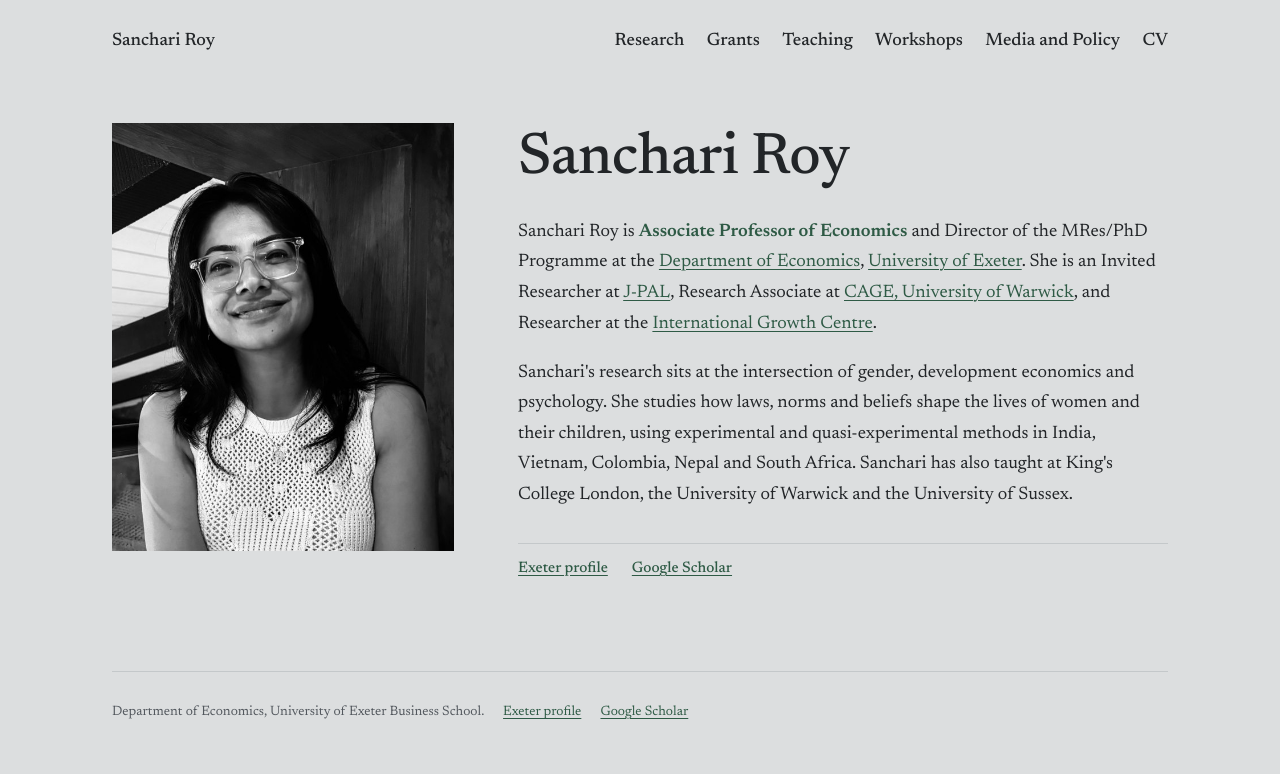
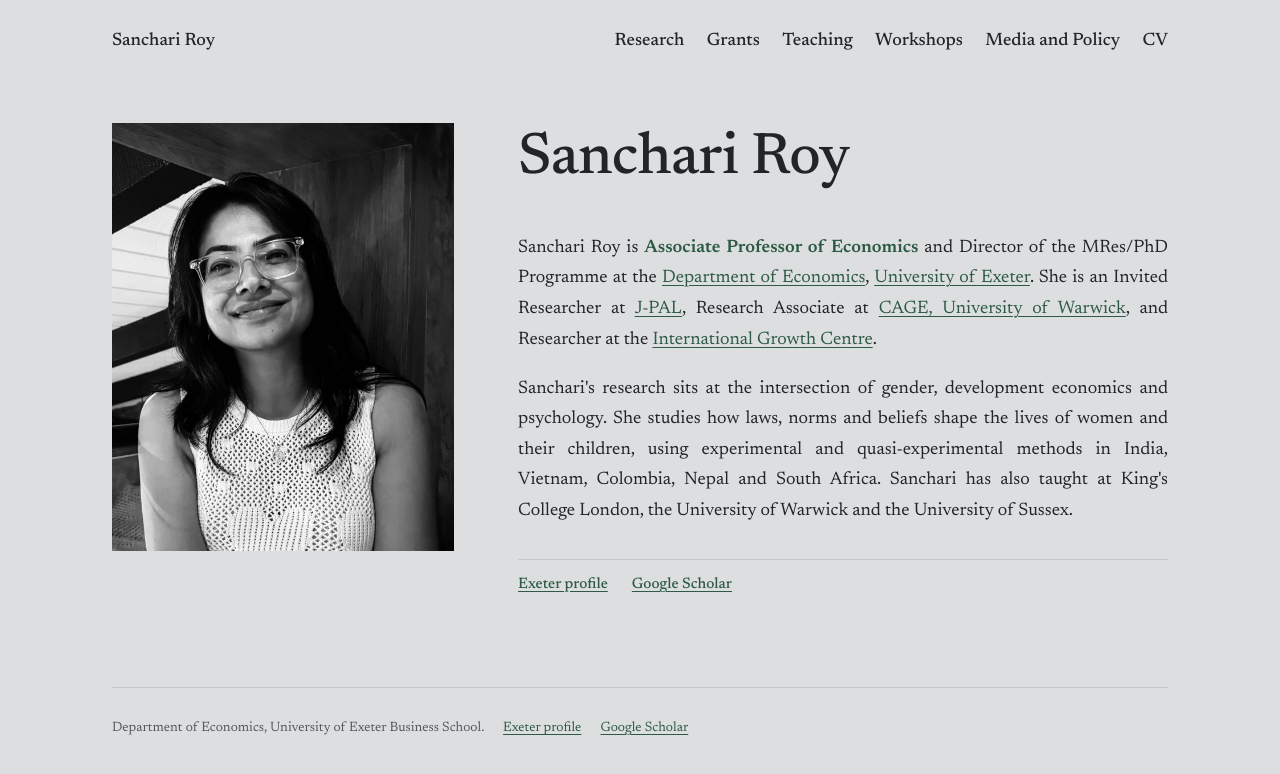
Before and after one commit to sanchariroym/sanchariroym.github.io, a Jekyll site: the page built from index.md, in a window 1280 px wide. Shown: the top 774 px of the page. Built offline with Jekyll 4.4.1, drawn with Linux system fonts in a browser that asks for light colours.

Commit message:
Home: more space above bio; bio justified to align with menu
Co-Authored-By: Claude Opus 5.5 <noreply@anthropic.com>
Claude-Session: https://claude.ai/code/session_01BVddaAtzbXtbz8eDZN5RwJ

```diff
--- a/assets/css/style.css
+++ b/assets/css/style.css
@@ -40,8 +40,8 @@ a:focus-visible { outline: 2px solid var(--accent); outline-offset: 3px; }
 .photo img { width: 100%; height: 100%; object-fit: cover; object-position: 50% 22%; display: block; }
 .intro h1 { font: 500 clamp(2.4rem, 4.6vw, 3.8rem)/1.05 var(--display); letter-spacing: -0.01em; margin: 0.4rem 0 0.9rem; }
 .role { font-weight: 600; color: var(--accent); }
-.intro h1 { margin-bottom: 1.6rem; }
-.bio p { max-width: 36em; margin: 0 0 1.15rem; }
+.intro h1 { margin-bottom: 2.6rem; }
+.bio p { margin: 0 0 1.15rem; text-align: justify; hyphens: auto; }
 .links { display: flex; flex-wrap: wrap; gap: 0.5rem 1.5rem; font: 500 0.95rem var(--display); border-top: 1px solid var(--line); padding-top: 1.1rem; margin-top: 2rem; }
 
 /* Inner pages */
```
